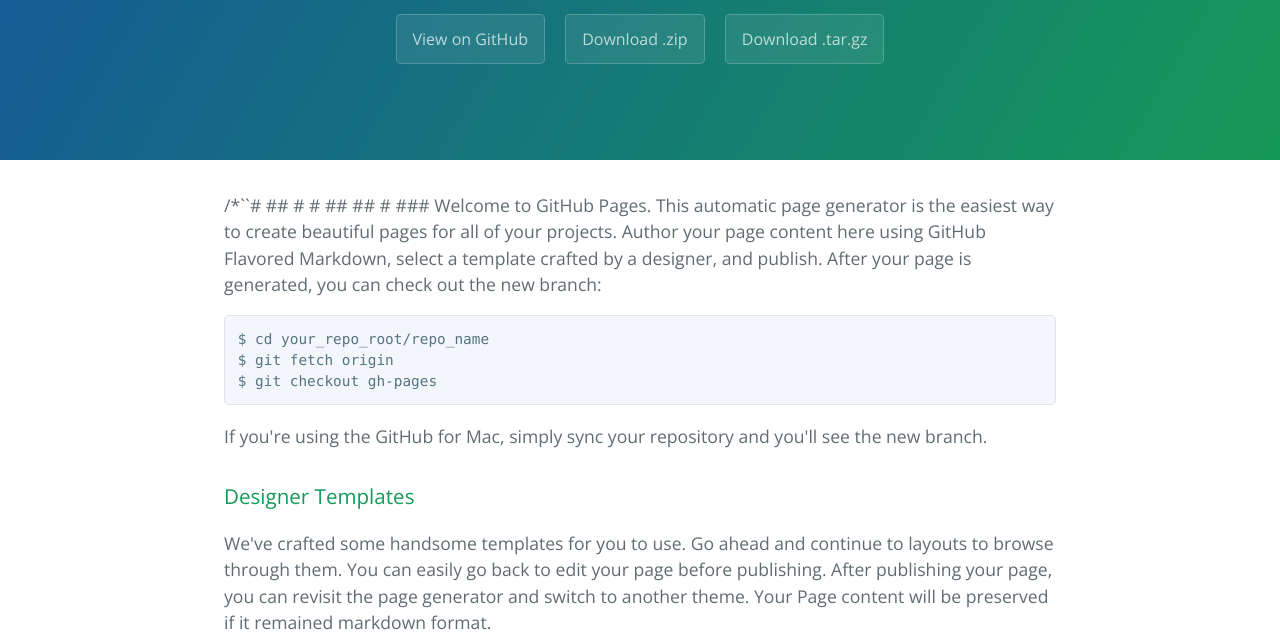
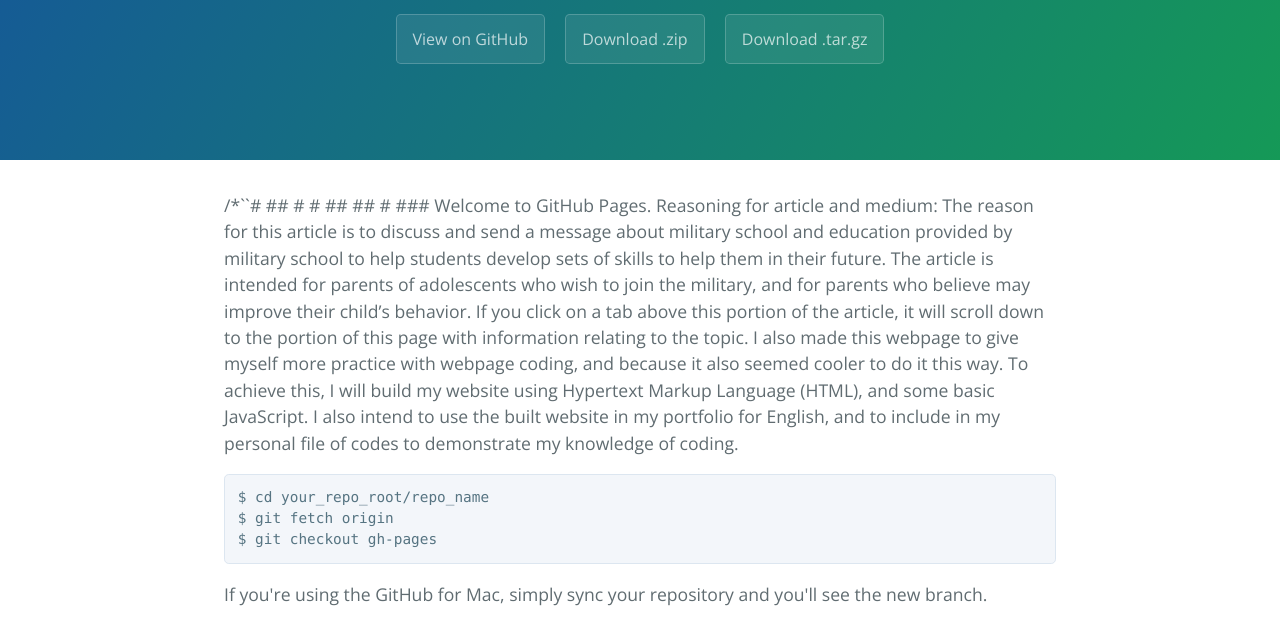
Before and after one commit to ZabeRauf/Projects, a plain HTML site: page index.html in a window 1280 px wide. Shown: the part 176-808 px from the top of the page. Drawn offline with nearby package versions, Linux system fonts and the light colour scheme.

```diff
--- a/index.html
+++ b/index.html
@@ -20,7 +20,9 @@
 
     <section class="main-content">
       <p>/*``# ## # # ## ## # ### Welcome to GitHub Pages.
-This automatic page generator is the easiest way to create beautiful pages for all of your projects. Author your page content here using GitHub Flavored Markdown, select a template crafted by a designer, and publish. After your page is generated, you can check out the new branch:</p>
+Reasoning for article and medium:
+The reason for this article is to discuss and send a message about military school and education provided by military school to help students develop sets of skills to help them in their future. The article is intended for parents of adolescents who wish to join the military, and for parents who believe may improve their child’s behavior. If you click on a tab above this portion of the article, it will scroll down to the portion of this page with information relating to the topic.
+    I also made this webpage to give myself more practice with webpage coding, and because it also seemed cooler to do it this way. To achieve this, I will build my website using Hypertext Markup Language (HTML), and some basic JavaScript. I also intend to use the built website in my portfolio for English, and to include in my personal file of codes to demonstrate my knowledge of coding.</p>
 
 <pre><code>$ cd your_repo_root/repo_name
 $ git fetch origin
```
Also changed, not shown: params.json (+1 -1 lines).
